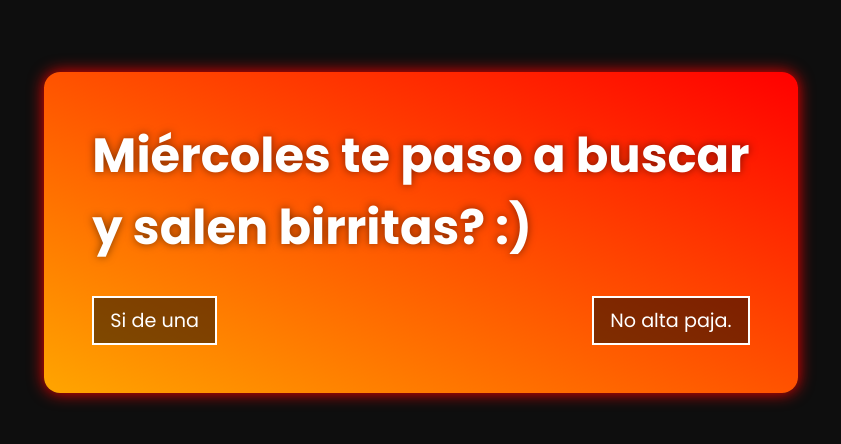
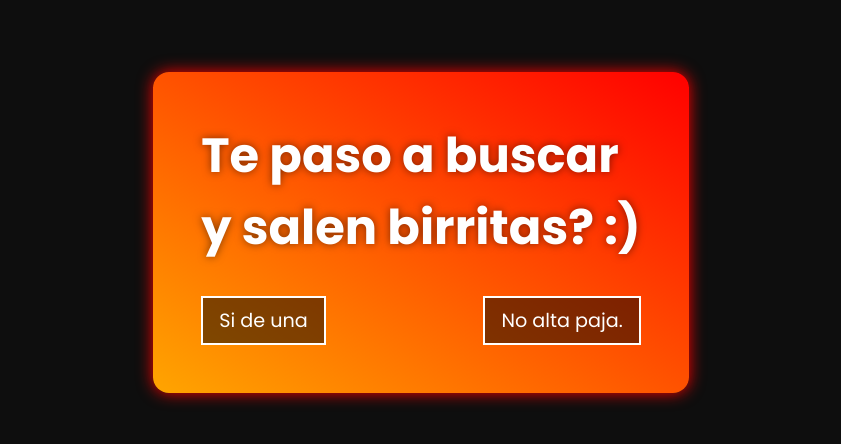
Before and after one commit to thiagomolina15/App, a plain HTML site: page index.html in a window 1280 px wide. Shown: the part 168-612 px from the top of the page, without its empty margins (219-1060 px from the left). Drawn offline with Linux system fonts and the light colour scheme.

Commit message:
Update index.html

```diff
--- a/index.html
+++ b/index.html
@@ -11,7 +11,7 @@
 </head>
 <body>
     <div class="container">
-        <h2>Miércoles te paso a buscar<br>y salen birritas? :)</h2>
+        <h2>Te paso a buscar<br>y salen birritas? :)</h2>
         <div class="btns">
             <button class="yes_btn">Si de una</button>
             <button class="no_btn">No alta paja.</button>
```
